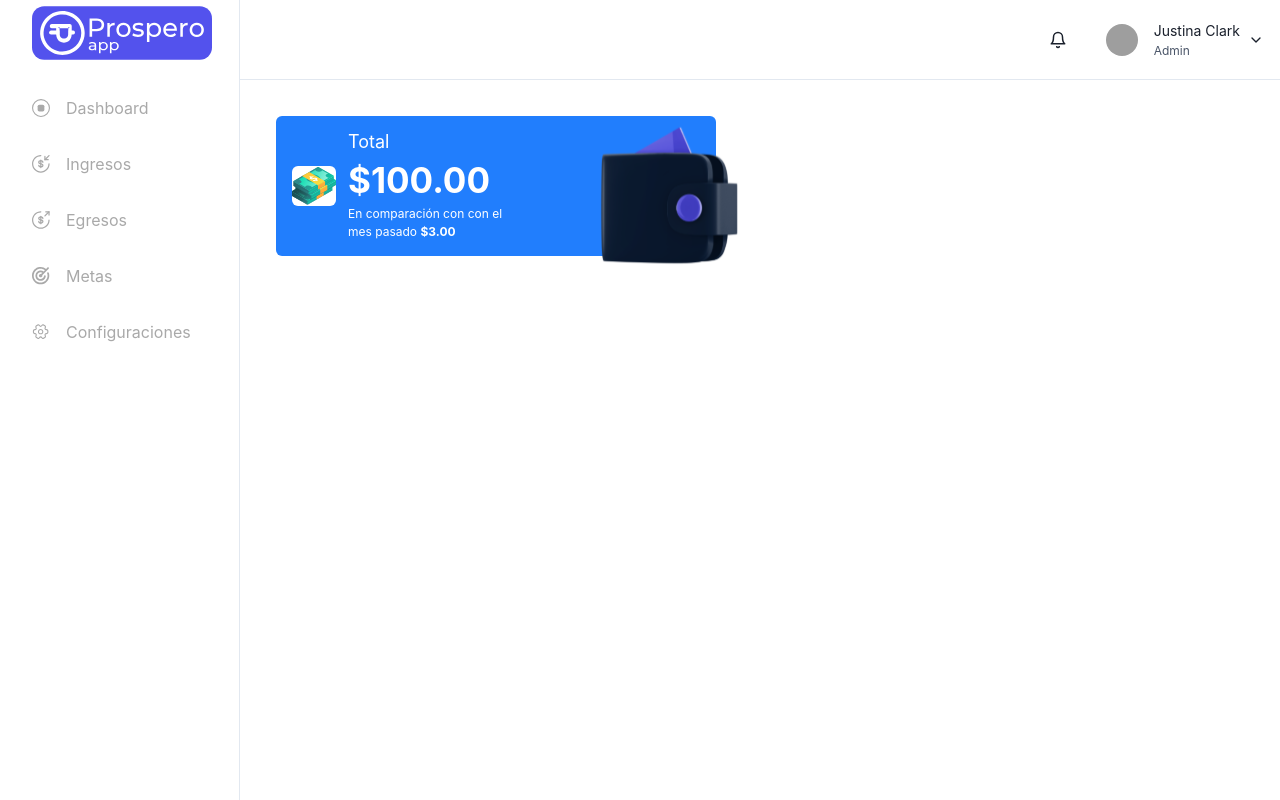
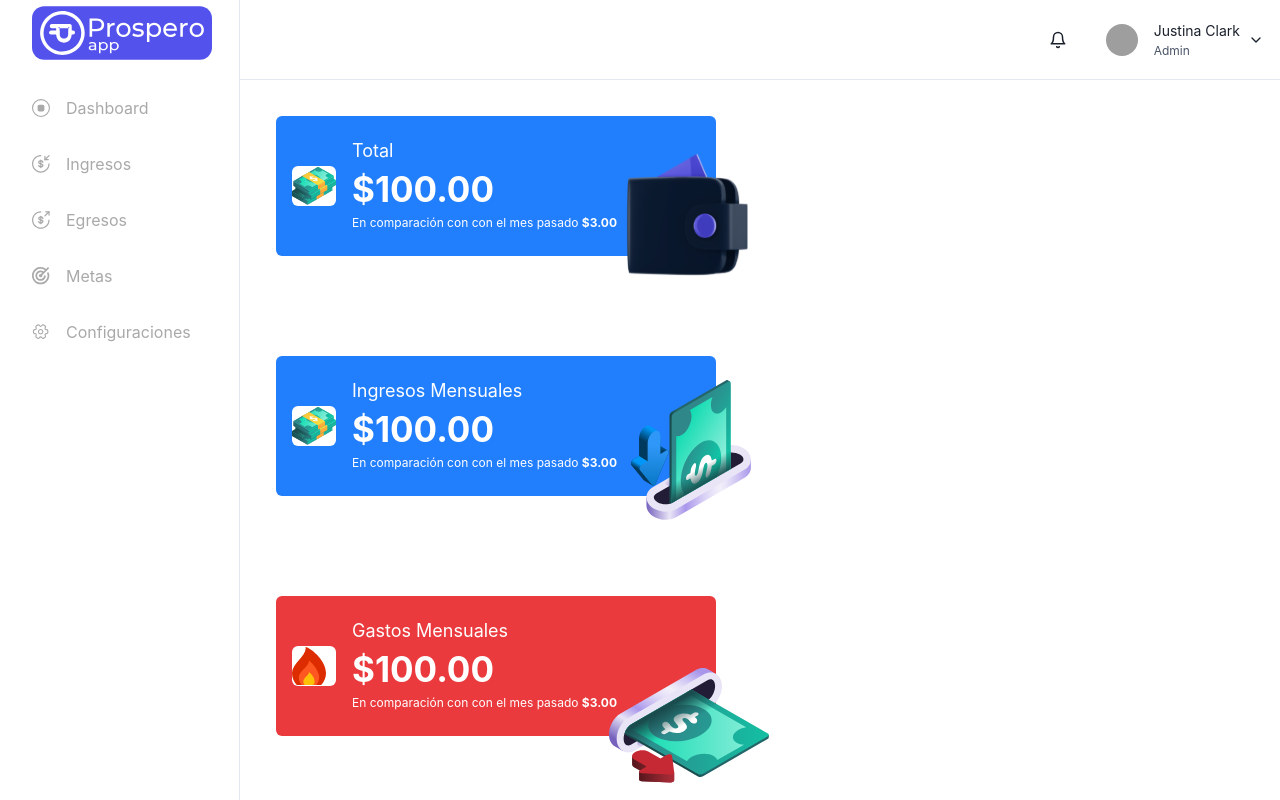
Before and after one commit to Prospero-Inc/prospero-front, a Next.js app: page /dashboard in a window 1280 px wide. Built offline with nearby package versions, Linux system fonts and the light colour scheme; grey boxes are pictures that could not be loaded; what @chakra-ui/next-js would draw is missing.

Commit message:
chore: card dashboard

```diff
--- /dev/null
+++ b/src/components/config/index.ts
@@ -0,0 +1,5 @@
+const walletAsset = '/assets/purse.svg'
+const expendituresAsset = '/assets/expenditures.svg'
+const entryAsset = '/assets/entryImage.svg'
+
+export { walletAsset, expendituresAsset, entryAsset }
--- /dev/null
+++ b/src/components/icons/FlameIcon.tsx
@@ -0,0 +1,26 @@
+import React from 'react'
+
+export const FlameIcon = () => {
+  return (
+    <svg
+      width="44"
+      height="38"
+      viewBox="0 0 44 38"
+      fill="none"
+      xmlns="http://www.w3.org/2000/svg"
+    >
+      <path
+        d="M34 26.0667C34 35.581 26.5132 43.0667 16.9989 43.0667C7.48453 43.0667 0 35.581 0 26.0667C0 16.5523 15.2762 8.61333 13.5535 0C17 0 34 12.2865 34 26.0667Z"
+        fill="#DD2C00"
+      />
+      <path
+        d="M27.1998 30.6001C27.1998 21.9879 16.9998 13.6001 16.9998 13.6001C16.9998 20.4908 6.7998 23.7106 6.7998 30.6001C6.7998 36.3076 11.2912 40.8001 16.9998 40.8001C22.7084 40.8001 27.1998 36.3076 27.1998 30.6001Z"
+        fill="#FF5722"
+      />
+      <path
+        d="M11.332 34.4599C11.3332 30.5998 16.9998 28.3909 16.9998 24.9331C16.9998 24.9331 22.6654 29.276 22.6654 34.4599C22.6654 37.3216 20.1301 39.6438 16.9987 39.6438C13.8673 39.6438 11.3309 37.3227 11.332 34.4599Z"
+        fill="#FFC107"
+      />
+    </svg>
+  )
+}
--- a/src/components/ui/WalletCard.tsx
+++ b/src/components/ui/AmountCard.tsx
@@ -6,15 +6,19 @@ import {
   Image,
   IconButton,
   Heading,
-  useBreakpointValue,
-  As
+  useBreakpointValue
 } from '@chakra-ui/react'
 
-import { TotalMoneyIcon } from '../icons/TotalMoneyIcon'
-
-export const WalletCard = ({
+export const AmountCard = ({
   totalAmount,
-  comparisonAmount
+  comparisonAmount,
+  image,
+  icon: Icon,
+  title,
+  bgColor,
+  breakpointsImage,
+  breakpointsLeftImage,
+  breakpointsTopImage
 }: WalletCardProps) => {
   const variantTotalAmount = useBreakpointValue(
     {
@@ -38,16 +42,6 @@ export const WalletCard = ({
     {
       base: 10,
       md: 12
-    },
-    {
-      fallback: 'md'
-    }
-  )
-  const variantWallet = useBreakpointValue(
-    {
-      base: '21.25em',
-      md: '18.75em',
-      sm: '18.75em'
     },
     {
       fallback: 'md'
@@ -80,19 +74,31 @@ export const WalletCard = ({
       fallback: 'md'
     }
   )
-  const variantLeftWallet = useBreakpointValue(
+  const variantImage = useBreakpointValue(
     {
-      base: 42,
-      md: 55.5
+      base: breakpointsImage.base,
+      md: breakpointsImage.md
     },
     {
       fallback: 'md'
     }
   )
-  const variantTopWallet = useBreakpointValue(
+
+  const variantLeftImage = useBreakpointValue(
     {
-      base: 10,
-      md: 4
+      base: breakpointsLeftImage.base,
+      md: breakpointsLeftImage.md,
+      lg: breakpointsLeftImage.lg
+    },
+    {
+      fallback: 'md'
+    }
+  )
+  const variantTopImage = useBreakpointValue(
+    {
+      base: breakpointsTopImage.base,
+      md: breakpointsTopImage.md,
+      lg: breakpointsTopImage.lg
     },
     {
       fallback: 'md'
@@ -100,24 +106,28 @@ export const WalletCard = ({
   )
   return (
     <Flex
-      bg="walletCard"
+      bg={bgColor}
       p={4}
       borderRadius="md"
       alignItems="center"
       gap={3}
       w={variantCard}
       h={variantCardH}
+      position="relative" // Asegúrate de que el contenedor sea relativo
     >
       <Box>
         <IconButton
+          flexDir={'row'}
+          justifyContent={'center'}
+          alignItems={'center'}
           aria-label="Money Icon"
           bg={'white'}
-          icon={<TotalMoneyIcon />}
+          icon={<Icon />}
         />
       </Box>
-      <Box>
+      <Box px={1}>
         <Text fontSize={variantTotalAmount} color="white" mb={variantSpaceText}>
-          Total
+          {title}
         </Text>
         <Heading
           fontSize={variantHeadingAmount}
@@ -132,16 +142,14 @@ export const WalletCard = ({
           <strong> ${comparisonAmount.toFixed(2)}</strong>
         </Text>
       </Box>
-      <Box>
-        <Image
-          src={'/assets/purse.svg'} // Reemplaza con tu imagen de cartera
-          alt="Cartera"
-          boxSize={variantWallet}
-          zIndex={1}
-          position="relative"
-          left={variantLeftWallet}
-          top={variantTopWallet}
-        />
+      <Box
+        position="absolute"
+        left={variantLeftImage}
+        top={variantTopImage}
+        boxSize={variantImage}
+        zIndex={1}
+      >
+        <Image src={image} alt="Cartera" />
       </Box>
     </Flex>
   )
--- a/src/pages/dashboard.tsx
+++ b/src/pages/dashboard.tsx
@@ -1,5 +1,9 @@
+import { entryAsset, expendituresAsset, walletAsset } from '@/components/config'
+import { FlameIcon } from '@/components/icons/FlameIcon'
+import { TotalMoneyIcon } from '@/components/icons/TotalMoneyIcon'
 import { ProsperoLayout } from '@/components/layouts'
-import { WalletCard } from '@/components/ui/WalletCard'
+import { AmountCard } from '@/components/ui/AmountCard'
+import { Flex } from '@chakra-ui/react'
 import React from 'react'
 
 const dashboard = () => {
@@ -8,7 +12,86 @@ const dashboard = () => {
       title={'DashBoard'}
       pageDescription={'Pagina de inicio de Prospero'}
     >
-      <WalletCard totalAmount={100} comparisonAmount={3} />
+      <Flex gap={100} flexWrap={'wrap'}>
+        <AmountCard
+          bgColor="walletCard"
+          title="Total"
+          image={walletAsset}
+          totalAmount={100}
+          comparisonAmount={3}
+          icon={TotalMoneyIcon}
+          breakpointsImage={{
+            base: '6.36em',
+            md: '10em',
+            lg: '10em',
+            xl: '10em'
+          }}
+          breakpointsLeftImage={{
+            base: '12.8em',
+            md: '20.5em',
+            lg: '20.5em',
+            xl: '20.5em'
+          }}
+          breakpointsTopImage={{
+            base: '1.5em',
+            md: '1.5em',
+            lg: '1.5em',
+            xl: '1.5em'
+          }}
+        />
+        <AmountCard
+          bgColor="walletCard"
+          title="Ingresos Mensuales"
+          totalAmount={100}
+          comparisonAmount={3}
+          icon={TotalMoneyIcon}
+          image={entryAsset}
+          breakpointsImage={{
+            base: '6.36em',
+            md: '7.5em',
+            lg: '7.5em',
+            xl: '7.5em'
+          }}
+          breakpointsLeftImage={{
+            base: '12.8em',
+            md: '22.2em',
+            lg: '22.2em',
+            xl: '22.2em'
+          }}
+          breakpointsTopImage={{
+            base: '1.5em',
+            md: '1.5em',
+            lg: '1.5em',
+            xl: '1.5em'
+          }}
+        />
+        <AmountCard
+          bgColor="expenditureCard"
+          title="Gastos Mensuales"
+          totalAmount={100}
+          comparisonAmount={3}
+          icon={FlameIcon}
+          image={expendituresAsset}
+          breakpointsImage={{
+            base: '6.36em',
+            md: '10em',
+            lg: '10em',
+            xl: '10em'
+          }}
+          breakpointsLeftImage={{
+            base: '12.8em',
+            md: '20.8em',
+            lg: '20.8em',
+            xl: '20.8em'
+          }}
+          breakpointsTopImage={{
+            base: '1.5em',
+            md: '4.5em',
+            lg: '4.5em',
+            xl: '4.5em'
+          }}
+        />
+      </Flex>
     </ProsperoLayout>
   )
 }
--- a/src/themes/globals.ts
+++ b/src/themes/globals.ts
@@ -4,6 +4,7 @@
 //
 export const colors = {
   walletCard: '#217EFD',
+  expenditureCard: '#EA3A3D',
   primaryGray: '#A9A9A9',
   primary: {
     50: '#EBEBFE',
```
Also changed, not shown: src/interfaces/walletCard.ts (+14 -0 lines), public/assets/entryImage.svg (added), public/assets/expenditures.svg (added).
